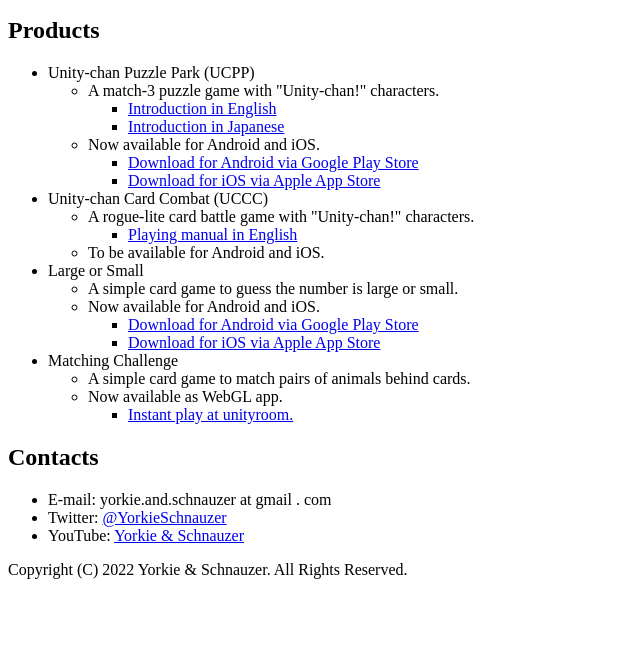
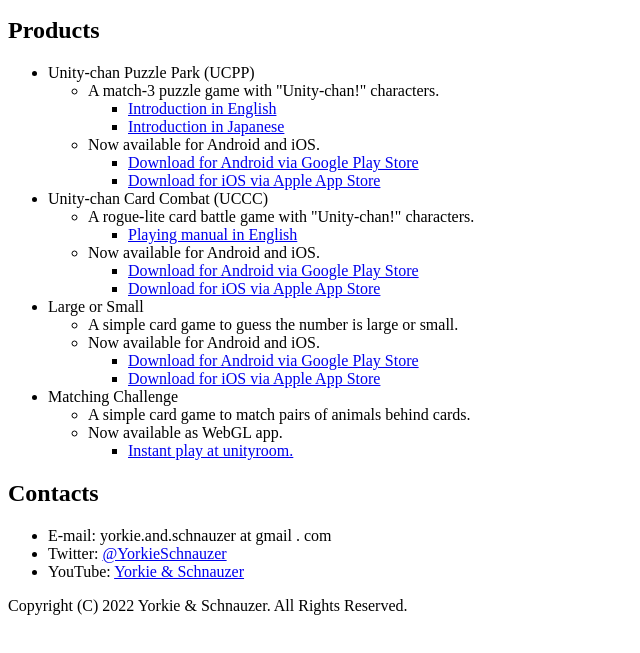
Before and after one commit to YorkieAndSchnauzer/YorkieAndSchnauzer.github.io, a plain HTML site: page index.html in a window 1280 px wide. Shown: the part 101-754 px from the top of the page, without its empty margins (0-640 px from the left). Drawn offline with Linux system fonts and the light colour scheme.

Commit message:
UCCCリリース

```diff
--- a/index.html
+++ b/index.html
@@ -20,7 +20,7 @@
             <li>Now available for Android and iOS.</li>
             <ul>
                 <li><a href="https://play.google.com/store/apps/details?id=com.YorkieAndSchnauzer.UCPP">Download for Android via Google Play Store</a></li>
-                <li><a href="https://apps.apple.com/us/app/unity-chan-puzzle-park-ucpp/id1621210011">Download for iOS via Apple App Store</a></li>
+                <li><a href="https://apps.apple.com/app/id1621210011">Download for iOS via Apple App Store</a></li>
             </ul>
         </ul>
         <li>Unity-chan Card Combat (UCCC)</li>
@@ -29,7 +29,11 @@
             <ul>
                 <li><a href="./uccc/en/index.html">Playing manual in English</a></li>
             </ul>
-            <li>To be available for Android and iOS.</li>
+            <li>Now available for Android and iOS.</li>
+            <ul>
+                <li><a href="https://play.google.com/store/apps/details?id=com.yorkieandschenauzer.uccc">Download for Android via Google Play Store</a></li>
+                <li><a href="https://apps.apple.com/app/id6446593121">Download for iOS via Apple App Store</a></li>
+            </ul>
         </ul>
         <li>Large or Small</li>
         <ul>
```
